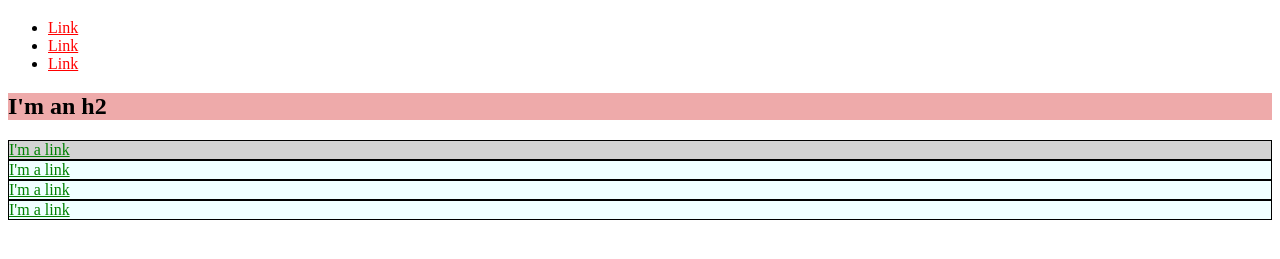
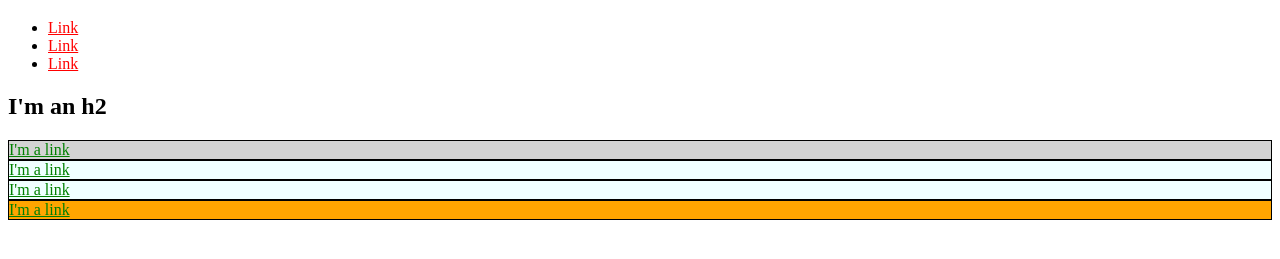
Before and after one commit to kurple/kurple.github.io.old, a plain HTML site: page index.html in a window 1280 px wide. Shown: the part 61-320 px from the top of the page. Drawn offline with Linux system fonts and the light colour scheme.

Commit message:
Refactor styles

```diff
--- a/index.html
+++ b/index.html
@@ -10,8 +10,8 @@
       #exec-bio {
         background-color: lightgray;
       }
-      #second-heading {
-        background-color: #eaa;
+      #fourth-link {
+        background-color: orange;
       }
       .bio-box {
         border: 1px solid black;
@@ -37,7 +37,7 @@
         <a href="http://example.com/">Link</a>
       </li>
     </ul>
-    <h2 id="second-heading">I'm an h2</h2>
+    <h2>I'm an h2</h2>
     <div id="exec-bio" class="bio-box info-box">
       <a href="http://example.com/">I'm a link</a>
     </div>
@@ -47,7 +47,7 @@
     <div class="bio-box info-box">
       <a href="http://example.com/">I'm a link</a>
     </div>
-    <div class="bio-box info-box">
+    <div id="fourth-link" class="bio-box info-box">
       <a href="http://example.com/">I'm a link</a>
     </div>
   </body>
```
